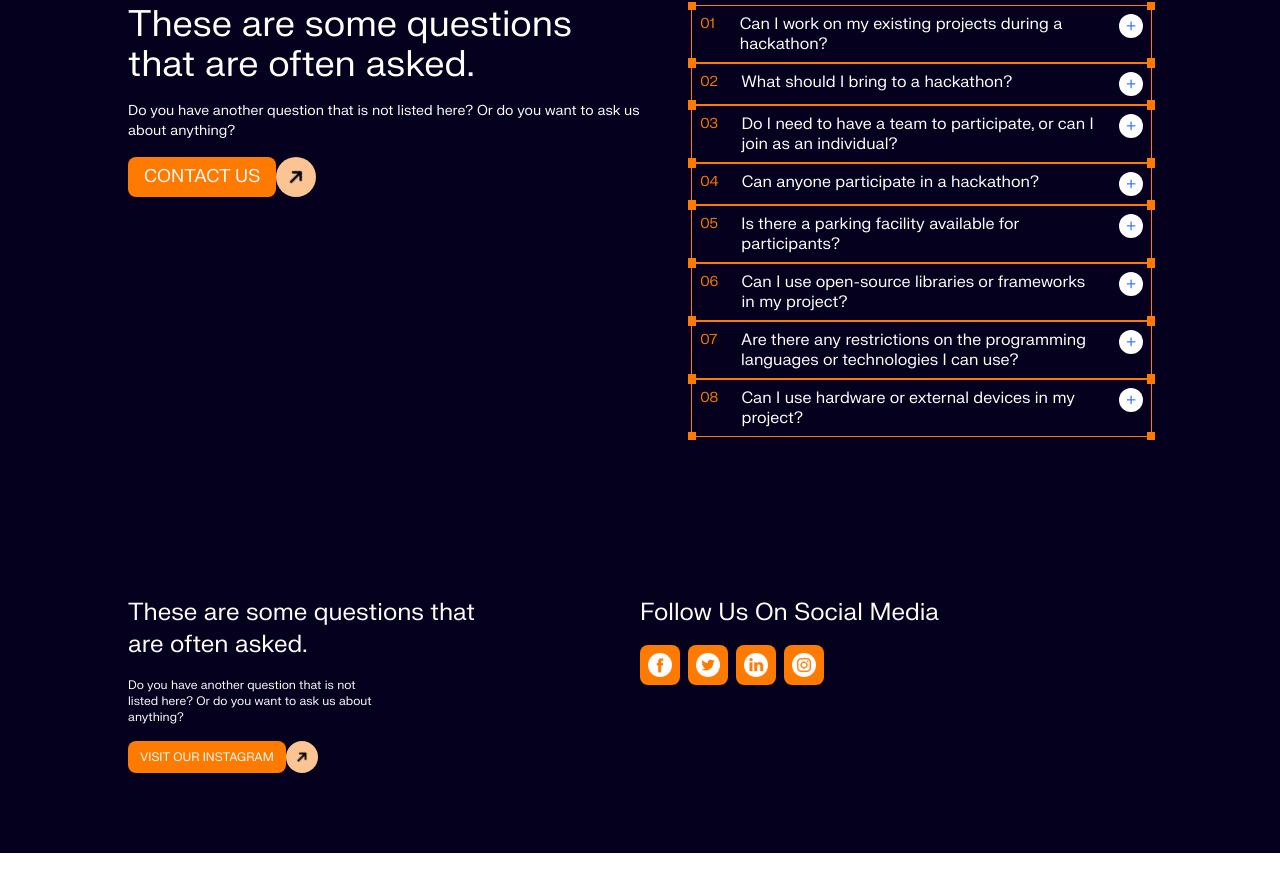
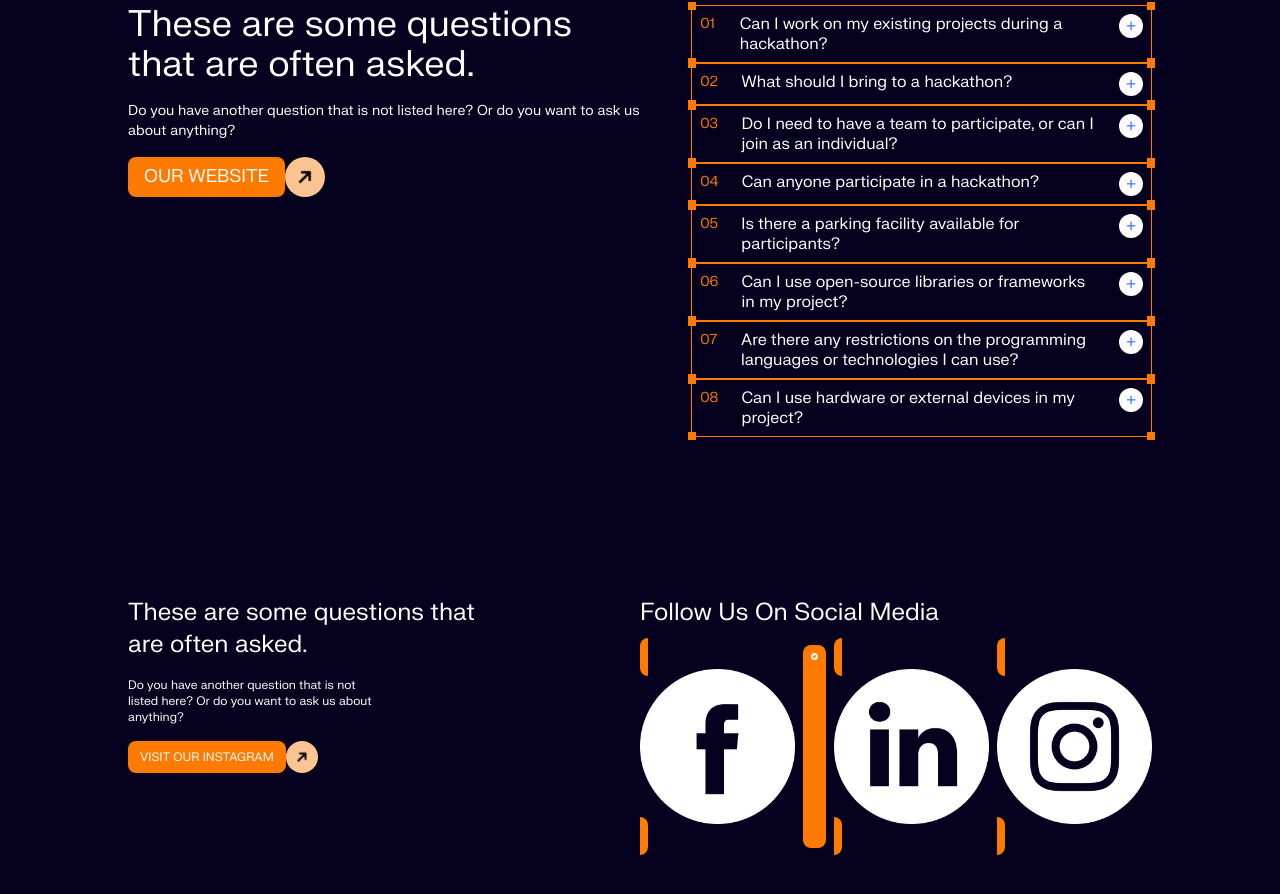
Before and after one commit to MFC-VIT/InnovationX-24, a React (Vite) app: page / in a window 1280 px wide. Shown: the part 5943-6837 px from the top of the page. Before the commit the page ends 6796 px from the top, so only its background shows below. Built offline with nearby package versions, Linux system fonts and the light colour scheme.

Commit message:
feat: Added social links

```diff
--- a/src/section/FAQ.tsx
+++ b/src/section/FAQ.tsx
@@ -48,7 +48,10 @@ const FAQ = () => {
             Do you have another question that is not listed here? Or do you want
             to ask us about anything?
           </span>
-          <PrimaryButton label="CONTACT US" link="/" />
+          <PrimaryButton
+            label="OUR WEBSITE"
+            link="https://www.mozillavit.in/"
+          />
         </div>
         <div className="w-full md:w-[50%]">
           {faqData.map((faq, i) => (
--- a/src/section/Footer.tsx
+++ b/src/section/Footer.tsx
@@ -12,7 +12,11 @@ const Footer = () => {
               Do you have another question that is not listed here? Or do you
               want to ask us about anything?
             </span>
-            <PrimaryButton label="VISIT OUR INSTAGRAM" link="/" small={true} />
+            <PrimaryButton
+              label="VISIT OUR INSTAGRAM"
+              link="https://www.instagram.com/mfc_vit/"
+              small={true}
+            />
           </section>
         </div>
         <div className="w-full md:w-[50%]">
@@ -20,6 +24,7 @@ const Footer = () => {
             Follow Us On Social Media
           </h1>
           <section className="flex gap-2 mt-2 md:mt-4">
+            <a href="https://www.facebook.com/mfcvit/">
               <span className="w-8 md:w-10 aspect-square p-1 md:p-2 bg-bright rounded-lg hover:scale-[90%] transition-all duration-200 ease-linear">
                 <img
                   src="/images/facebook.png"
@@ -27,9 +32,11 @@ const Footer = () => {
                   className="invert"
                 />
               </span>
+            </a>
             <span className="w-8 md:w-10 aspect-square p-1 md:p-2 bg-bright rounded-lg hover:scale-[90%] transition-all duration-200 ease-linear">
               <img src="/images/twitter.png" alt="twitter" className="invert" />
             </span>
+            <a href="https://in.linkedin.com/company/mfcvit">
               <span className="w-8 md:w-10 aspect-square p-1 md:p-2 bg-bright rounded-lg hover:scale-[90%] transition-all duration-200 ease-linear">
                 <img
                   src="/images/linkedin.png"
@@ -37,6 +44,8 @@ const Footer = () => {
                   className="invert"
                 />
               </span>
+            </a>
+            <a href="https://www.instagram.com/mfc_vit/">
               <span className="w-8 md:w-10 aspect-square p-1 md:p-2 bg-bright rounded-lg hover:scale-[90%] transition-all duration-200 ease-linear">
                 <img
                   src="/images/instagram.png"
@@ -44,6 +53,7 @@ const Footer = () => {
                   className="invert"
                 />
               </span>
+            </a>
           </section>
         </div>
       </div>
```
Lines whose indentation alone changed are shown as unchanged.
